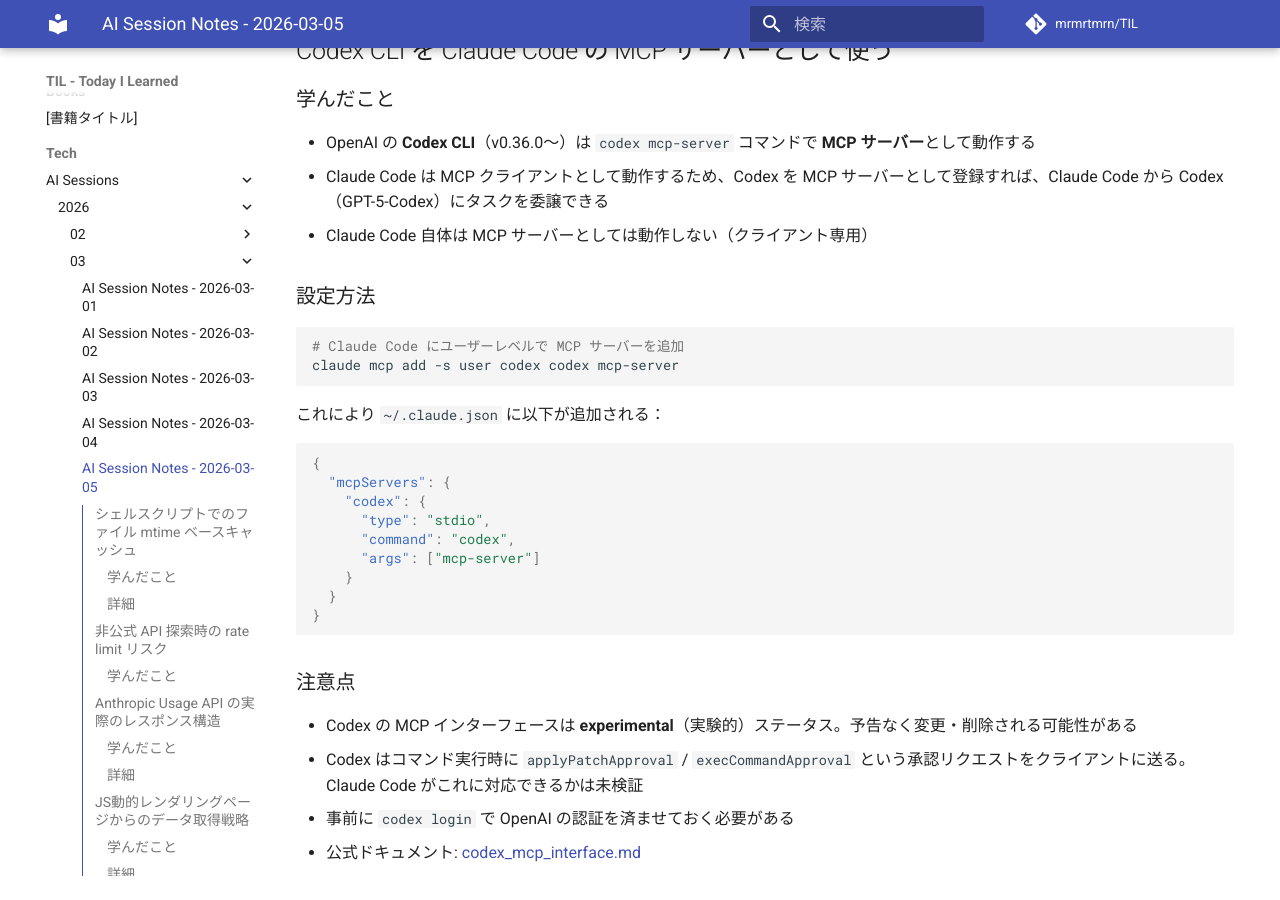
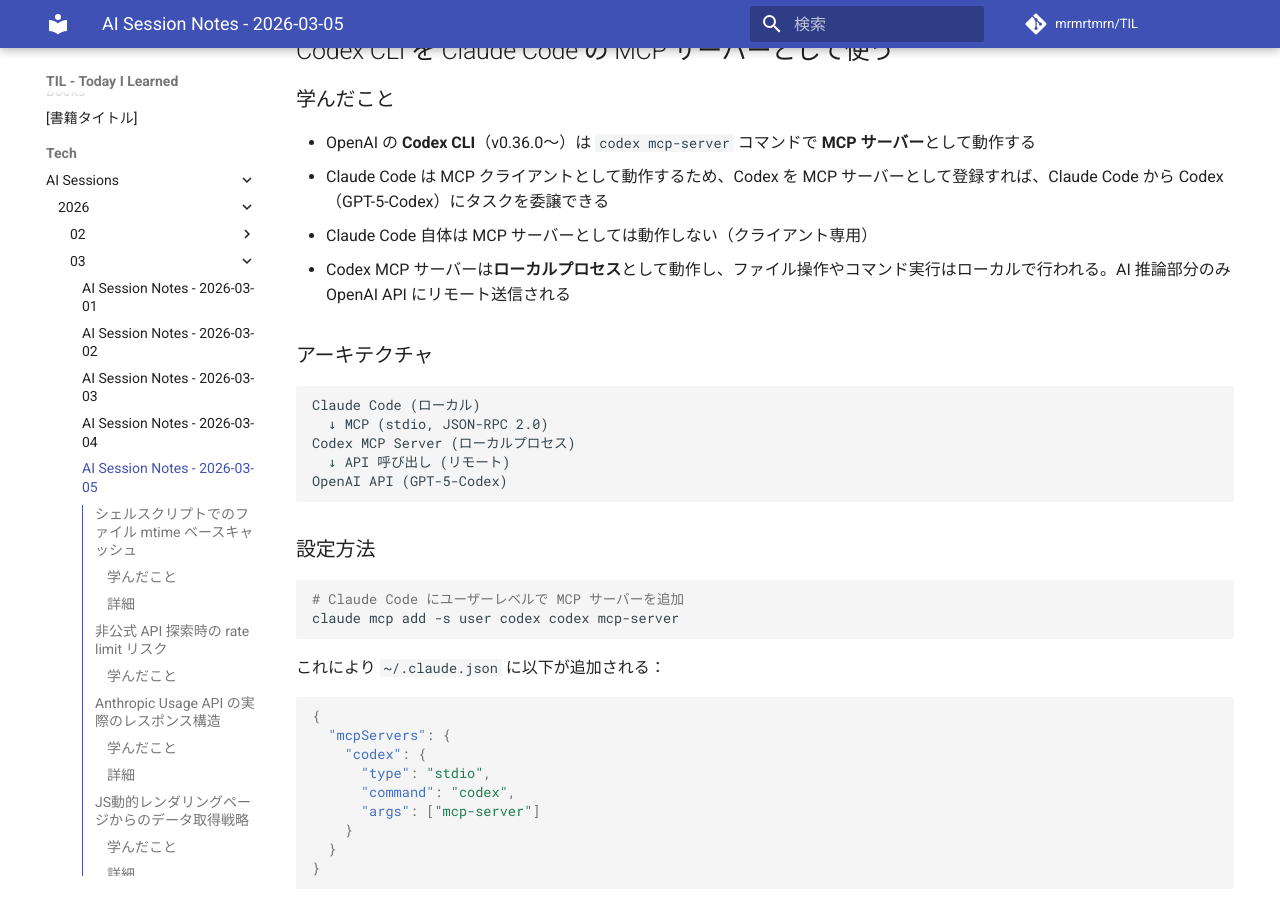
Before and after one commit to mrmrtmrn/TIL, an MkDocs documentation site: the page built from docs/Tech/AI-Sessions/2026/03/2026-03-05.md, in a window 1280 px wide and 900 px high, scrolled down 2611 px. Built offline with MkDocs 1.6.1 and Material for MkDocs 9.7.7, drawn with Linux system fonts in a browser that asks for light colours; comment, search, counter and statistics services are not loaded.

Commit message:
feat: 2026-03-05 の AI セッションノートを追加
- Codex MCP サーバーのアーキテクチャ図を追加

````diff
--- a/docs/Tech/AI-Sessions/2026/03/2026-03-05.md
+++ b/docs/Tech/AI-Sessions/2026/03/2026-03-05.md
@@ -102,6 +102,17 @@
 - OpenAI の **Codex CLI**（v0.36.0〜）は `codex mcp-server` コマンドで **MCP サーバー**として動作する
 - Claude Code は MCP クライアントとして動作するため、Codex を MCP サーバーとして登録すれば、Claude Code から Codex（GPT-5-Codex）にタスクを委譲できる
 - Claude Code 自体は MCP サーバーとしては動作しない（クライアント専用）
+- Codex MCP サーバーは**ローカルプロセス**として動作し、ファイル操作やコマンド実行はローカルで行われる。AI 推論部分のみ OpenAI API にリモート送信される
+
+### アーキテクチャ
+
+```
+Claude Code (ローカル)
+  ↓ MCP (stdio, JSON-RPC 2.0)
+Codex MCP Server (ローカルプロセス)
+  ↓ API 呼び出し (リモート)
+OpenAI API (GPT-5-Codex)
+```
 
 ### 設定方法
 
````
